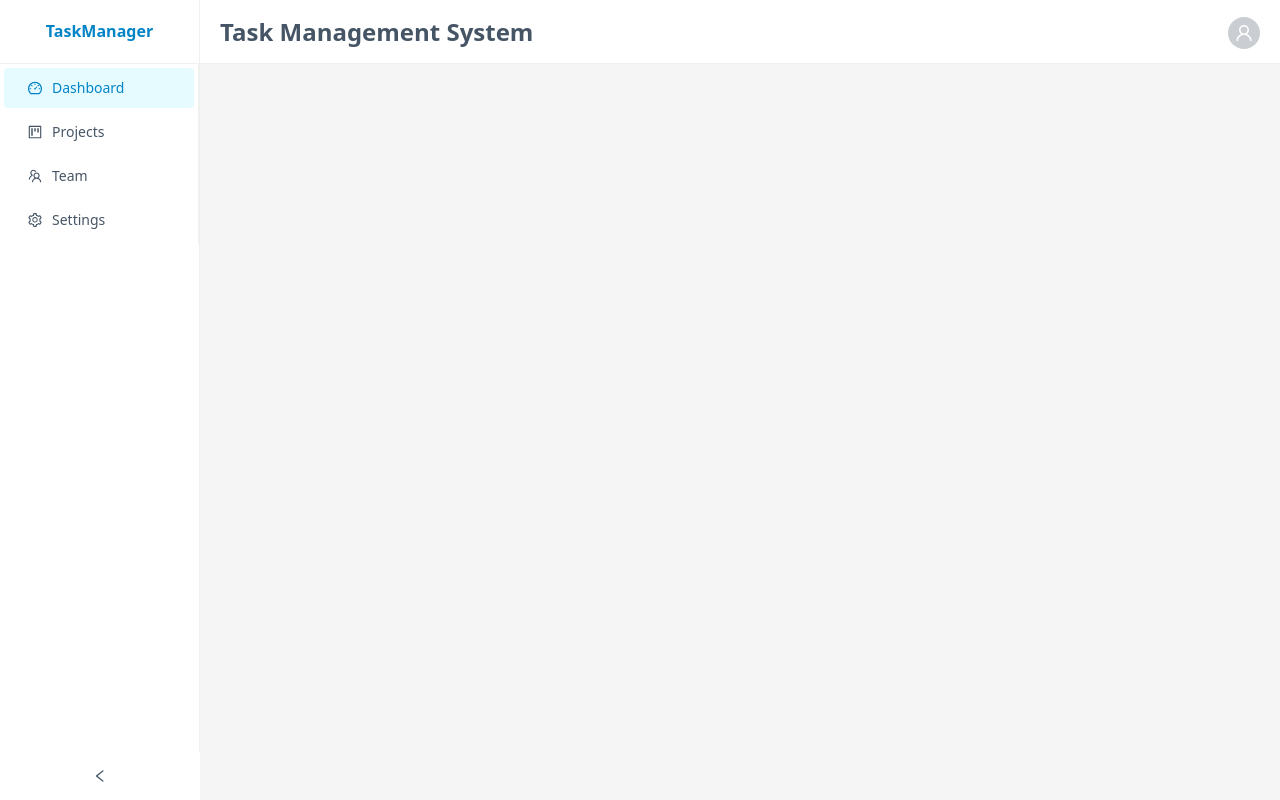
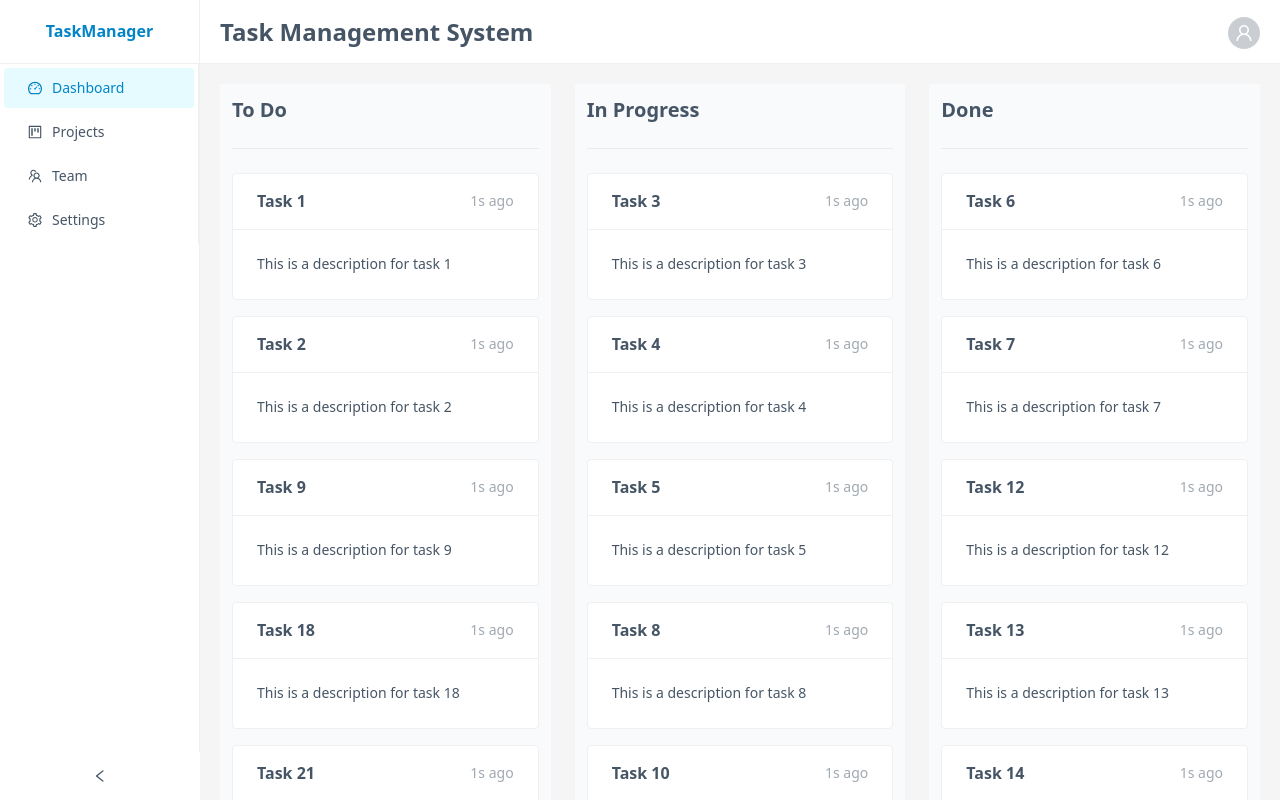
Before and after one commit to christianjtr/simple-task-manager, a React (Vite) app: page / in a window 1280 px wide. Shown: the top 800 px of the page. Built offline with nearby package versions, Linux system fonts and the light colour scheme.

Commit message:
chore: :construction: Implement basic taskboard component

```diff
--- a/src/App.tsx
+++ b/src/App.tsx
@@ -3,13 +3,18 @@ import { Layout } from "antd";
 import { Header } from "./components/Header/Header";
 import { Sidebar } from "./components/Sidebar/Sidebar";
 import { mockWebSocket, WebSocketEventType } from "./services/mockWebSocket";
-import { Task } from "./types/task";
+import type { Task } from "./types/task";
+import { TaskBoard } from "./components/TaskBoard/TaskBoard";
+import { useTaskService } from "./hooks/useTaskService";
+
 import styles from "./App.module.scss";
 
 const { Content } = Layout;
 
 const App = () => {
   const [collapsed, setCollapsed] = useState(false);
+
+  const { tasks } = useTaskService();
 
   useEffect(() => {
     mockWebSocket.connect();
@@ -33,7 +38,7 @@ const App = () => {
       <Layout>
         <Header />
         <Content className={styles.main}>
-          {/* implement Kanban board here */}
+          <TaskBoard tasks={tasks} />
         </Content>
       </Layout>
     </Layout>
```
